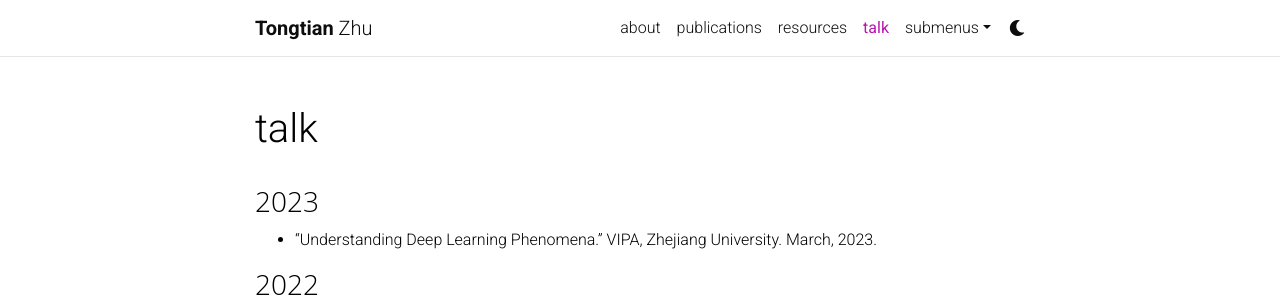
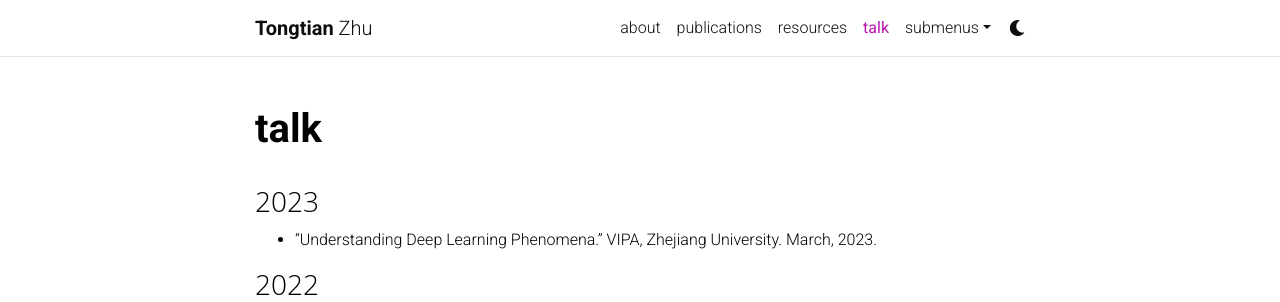
Before and after one commit to Raiden-Zhu/Raiden-Zhu.github.io, a Jekyll site: the page built from _pages/teaching.md, in a window 1280 px wide. Shown: the top 302 px of the page. Built offline with Jekyll 4.4.1, drawn with Linux system fonts in a browser that asks for light colours; comment, search, counter and statistics services are not loaded; a style sheet for code colours, icons or effects is not loaded.

Commit message:
Update page.html

```diff
--- a/_layouts/page.html
+++ b/_layouts/page.html
@@ -5,7 +5,7 @@
         <div class="post">
 
           <header class="post-header">
-            <h1 class="post-title">{{ page.title }}</h1>
+            <h1 class="post-title" style="color: inherit; font-weight: bold;">{{ page.title }}</h1>
             <p class="post-description">{{ page.description }}</p>
           </header>
 
```
